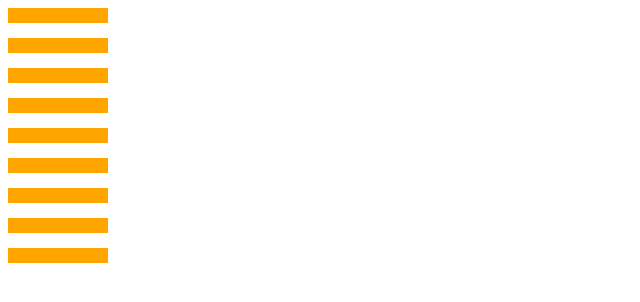
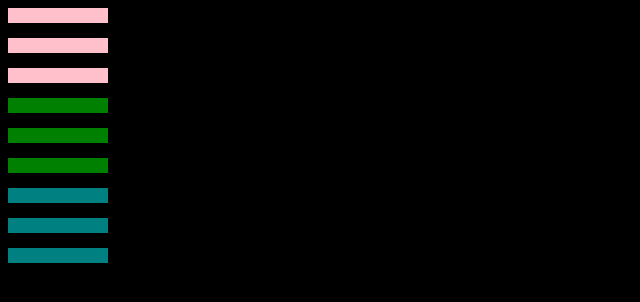
Before and after one commit to arielrazon/coding_practice, a plain HTML site: page oct_15_2020/css_variables.html in a window 1280 px wide. Shown: the whole page, without its empty margins (0-640 px from the left). Drawn offline with Linux system fonts and the light colour scheme.

Commit message:
css variable, added :root pseudoclass

```diff
--- a/oct_15_2020/css_variables.html
+++ b/oct_15_2020/css_variables.html
@@ -5,9 +5,11 @@
     <meta name="viewport" content="width=device-width, initial-scale=1.0">
     <title>Document</title>
     <style>
-        <!--CSS VARIABLES MUST BE INHERITED FROM PARENT CLASS-->
+        /*<!--CSS VARIABLES MUST BE INHERITED FROM PARENT CLASS - tHE Best practice is to put them in :root pseudoclass */
         body{
             background: black;
+        }
+        :root{
             --top:pink;
             --css-middle:green;
             --css-bottom:teal;
```
